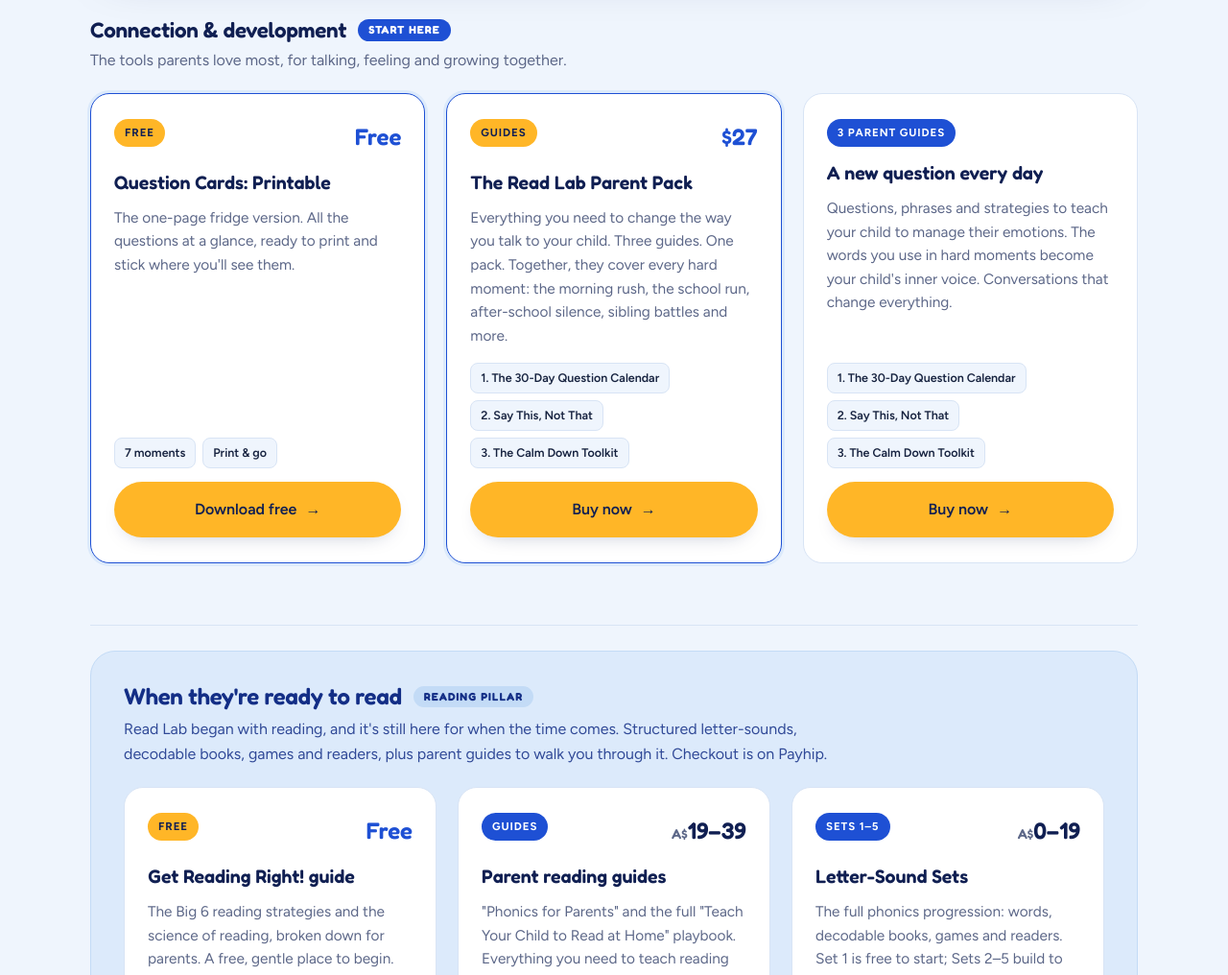
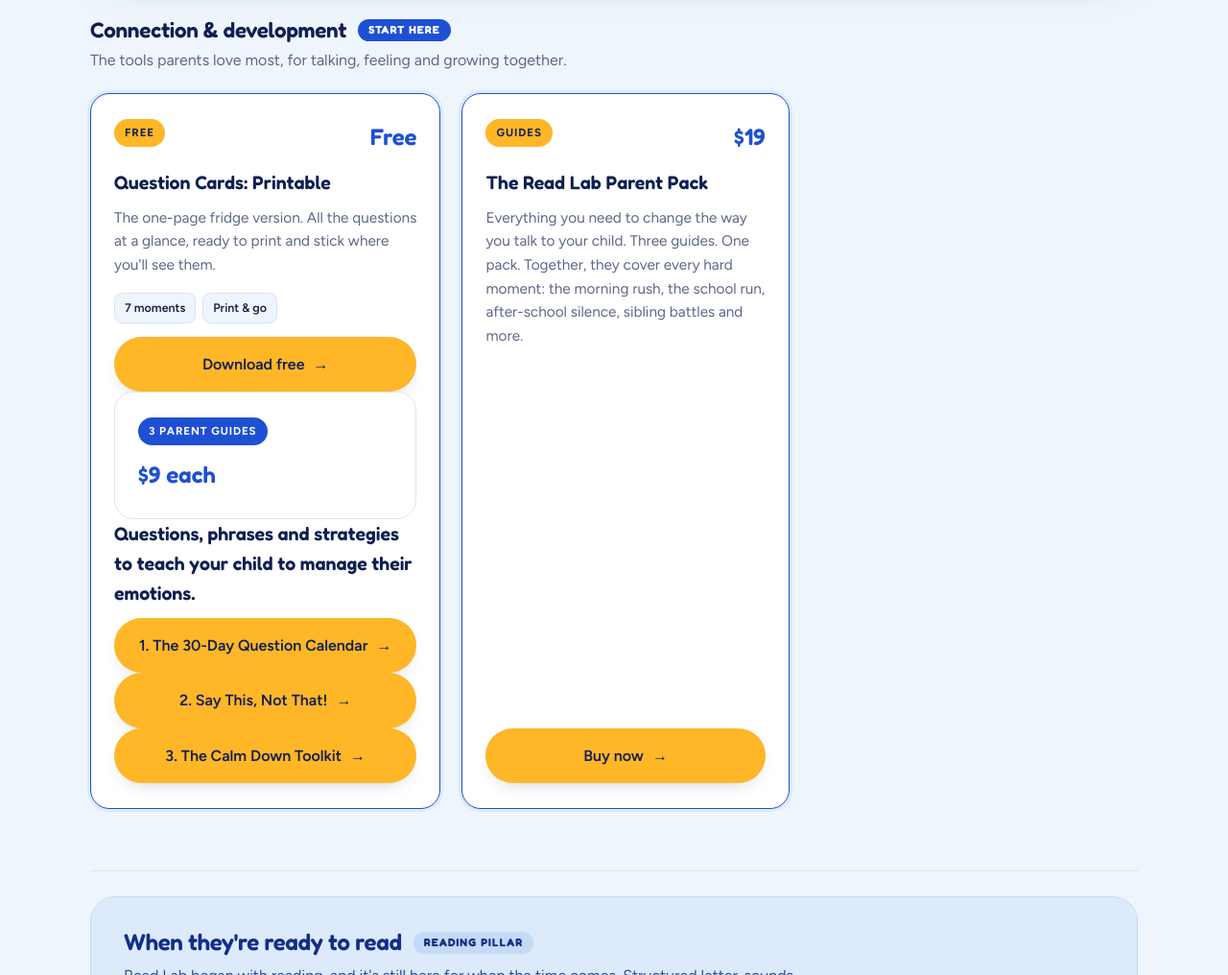
Before and after one commit to ryanpwearne6-web/readlab-site, a website: page public/index.html in a window 1280 px wide. Shown: the part 3640-4656 px from the top of the page at 96% size. Drawn offline with Linux system fonts and the light colour scheme.

Commit message:
Update index.html

```diff
--- a/public/index.html
+++ b/public/index.html
@@ -455,19 +455,17 @@
           <p class="desc">The one-page fridge version. All the questions at a glance, ready to print and stick where you'll see them.</p>
           <div class="p-incl"><span>7 moments</span><span>Print &amp; go</span></div>
           <a class="btn btn-primary" data-buy="qcards-print" href="#">Download free <span class="arrow">→</span></a>
+        <div class="p-card reveal">
+          <div class="p-top"><span class="p-set">3 Parent Guides</span></div><span class="p-price freep">$9 each</span></div>
+          <h4>Questions, phrases and strategies to teach your child to manage their emotions.</h4>
+          <a class="btn btn-primary" data-buy="qcards-full" href="#">1. The 30-Day Question Calendar<span class="arrow">→</span></a>
+          <a class="btn btn-primary" data-buy="qcards-full" href="#">2. Say This, Not That!<span class="arrow">→</span></a>
+          <a class="btn btn-primary" data-buy="qcards-full" href="#">3. The Calm Down Toolkit<span class="arrow">→</span></a>
         </div>
         <div class="p-card feature reveal">
-          <div class="p-top"><span class="p-set free">Guides</span><span class="p-price freep">$27</span></div>
+          <div class="p-top"><span class="p-set free">Guides</span><span class="p-price freep">$19</span></div>
           <h4>The Read Lab Parent Pack</h4>
           <p class="desc">Everything you need to change the way you talk to your child. Three guides. One pack. Together, they cover every hard moment: the morning rush, the school run, after-school silence, sibling battles and more.</p>
-          <div class="p-incl"><span> 1. The 30-Day Question Calendar</span><span>2. Say This, Not That</span><span>3. The Calm Down Toolkit</span></div>
-          <a class="btn btn-primary" data-buy="qcards-full" href="#">Buy now <span class="arrow">→</span></a>
-        </div>
-        <div class="p-card reveal">
-          <div class="p-top"><span class="p-set">3 Parent Guides</span></div>
-          <h4>A new question every day</h4>
-          <p class="desc">Questions, phrases and strategies to teach your child to manage their emotions. The words you use in hard moments become your child's inner voice. Conversations that change everything.</p>
-          <div class="p-incl"><span> 1. The 30-Day Question Calendar</span><span>2. Say This, Not That</span><span>3. The Calm Down Toolkit</span></div>
           <a class="btn btn-primary" data-buy="qcards-full" href="#">Buy now <span class="arrow">→</span></a>
         </div>
       </div>
```
